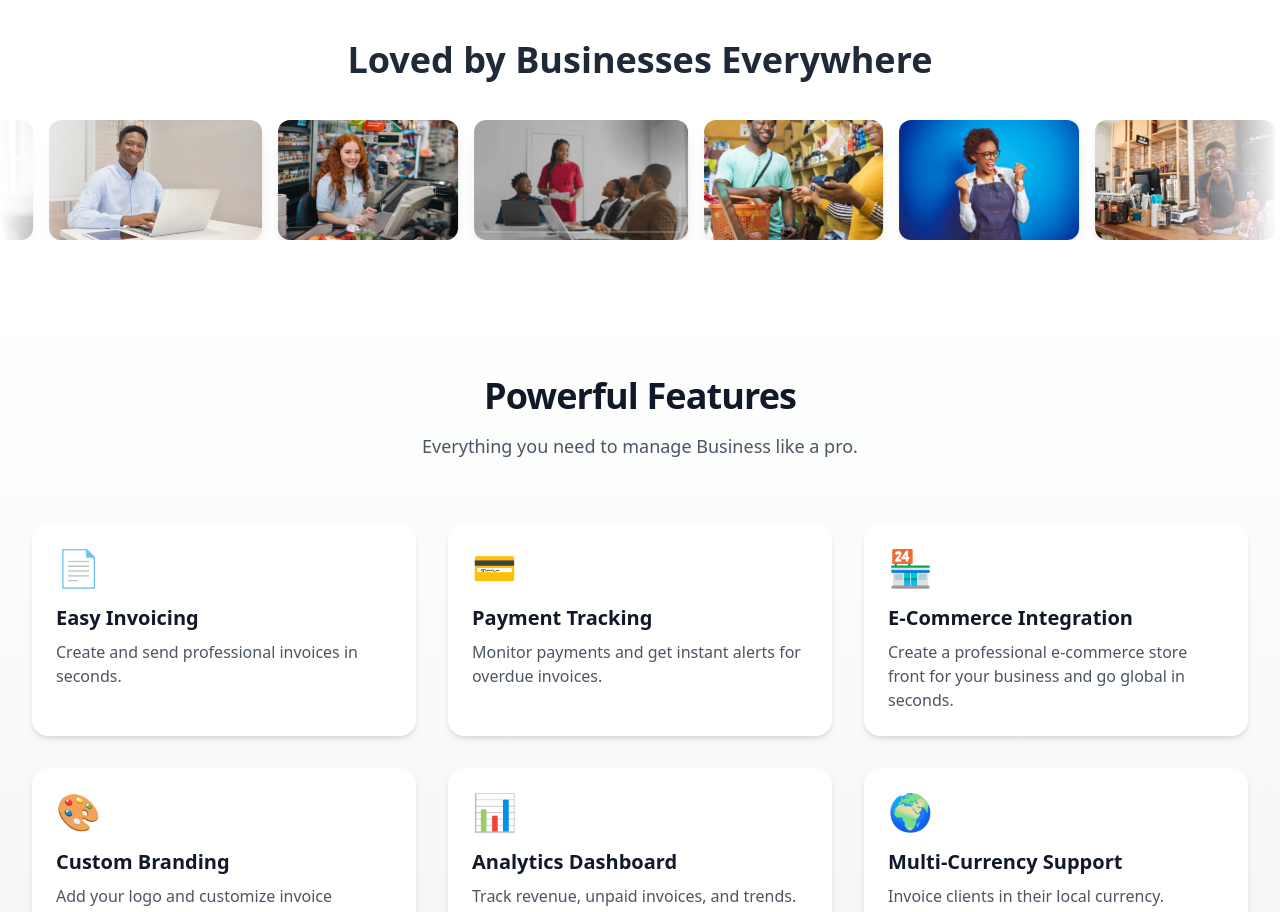
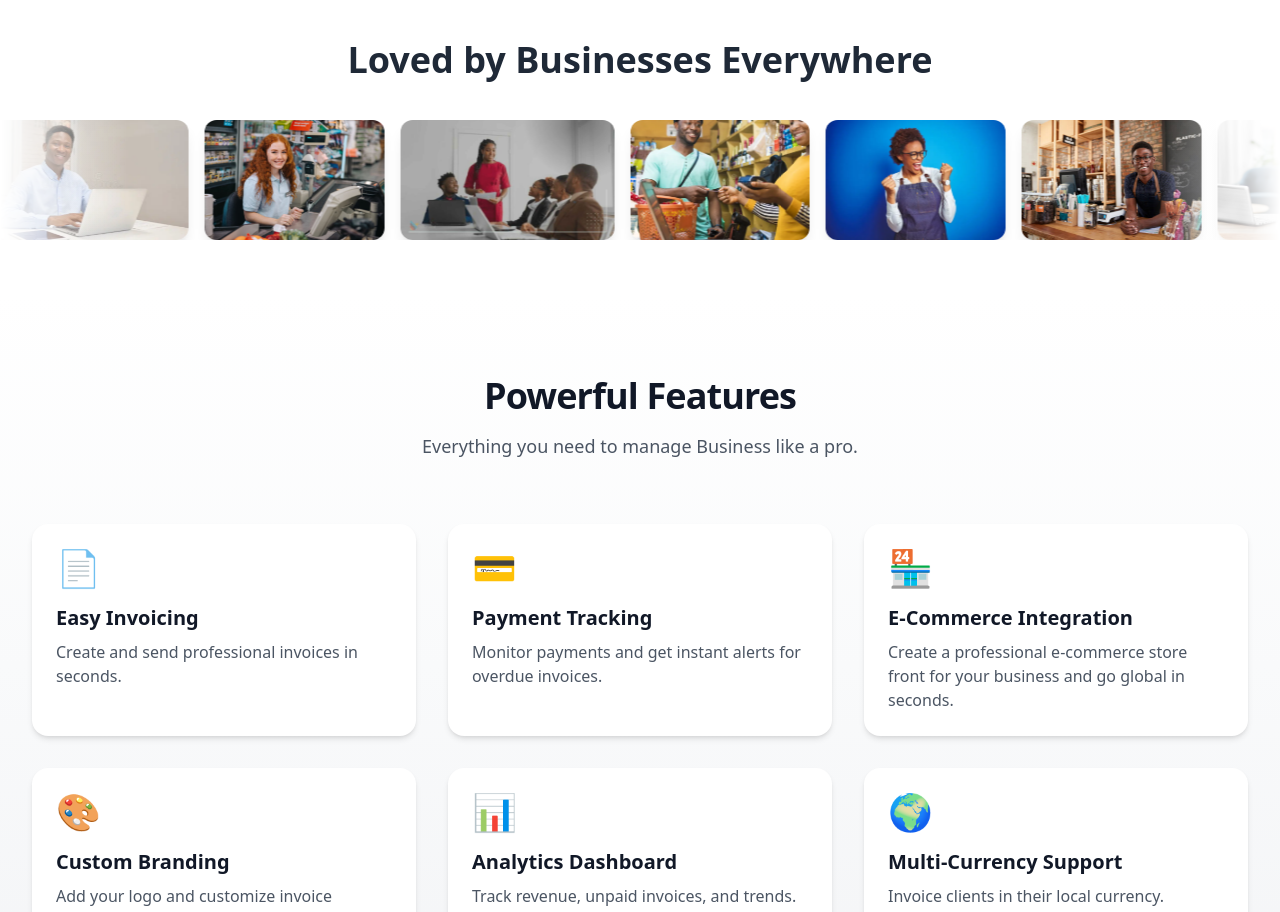
Before and after one commit to Ademolah/QuickInvoiceFrontend, a React (Create React App) app: page / in a window 1280 px wide. Shown: the part 880-1792 px from the top of the page. Built offline with nearby package versions, Linux system fonts and the light colour scheme.

Commit message:
extended images

```diff
--- a/src/components/sections/PeopleSlider.jsx
+++ b/src/components/sections/PeopleSlider.jsx
@@ -65,7 +65,7 @@ const PeopleSlider = () => {
     setImages(imgs);
   }, []);
   // Duplicate twice only (not 3×)
-  const extendedImages = [...images, ...images];
+  const extendedImages = [...images, ...images, ...images];
   return (
     <div className="w-full py-14 bg-white select-none">
       <h2 className="text-center text-3xl md:text-4xl font-bold text-gray-800 mb-10">
--- a/src/index.css
+++ b/src/index.css
@@ -30,7 +30,7 @@ code {
     transform: translateX(0);
   }
   100% {
-    transform: translateX(-33.33%);
+    transform: translateX(-50%);
   }
 }
 .animate-scrollFast {
```
